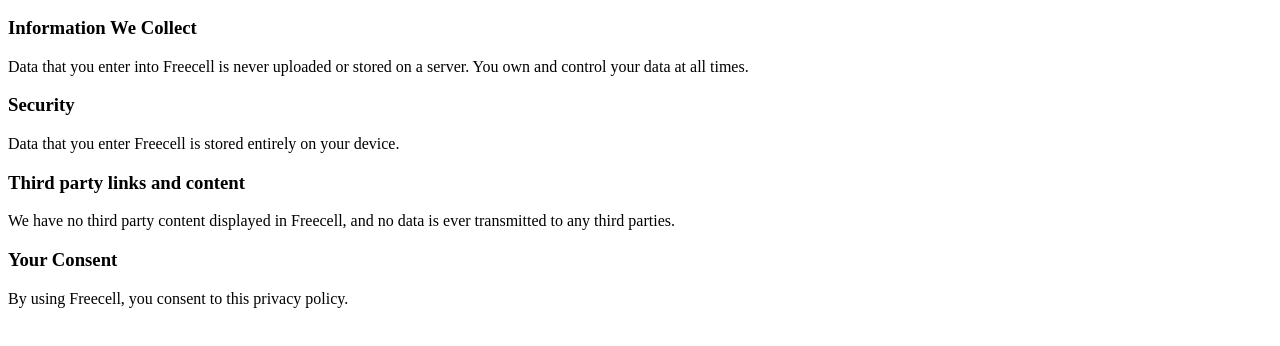
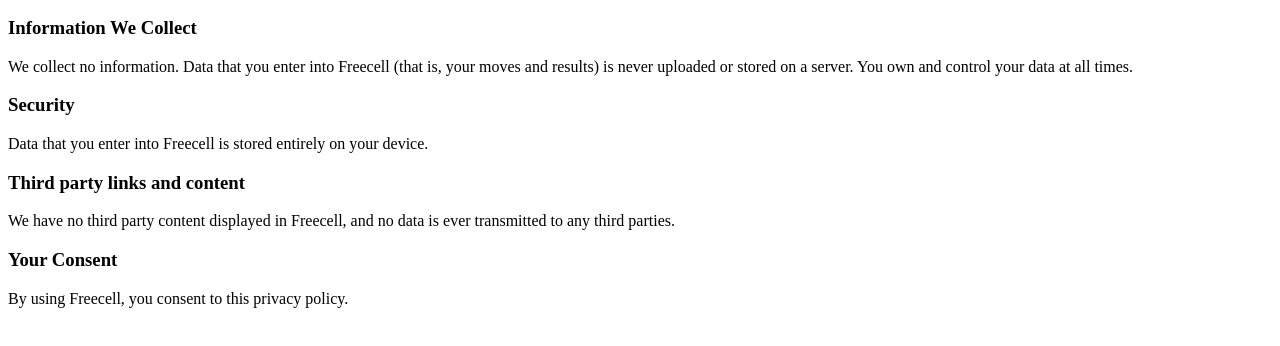
Before and after one commit to UberJason/UberJason.github.io, a plain HTML site: page Freecell/privacy.html in a window 1280 px wide. Shown: the part 50-396 px from the top of the page. Drawn offline with Linux system fonts and the light colour scheme.

Commit message:
Slightly updated copy

```diff
--- a/Freecell/privacy.html
+++ b/Freecell/privacy.html
@@ -13,11 +13,11 @@
 <p><h2>Privacy Policy</h2></p>
 
 <p><h3>Information We Collect</h3></p>
-<p>Data that you enter into Freecell is never uploaded or stored on a server. You own and control your data at all times.</p>
+<p>We collect no information. Data that you enter into Freecell (that is, your moves and results) is never uploaded or stored on a server. You own and control your data at all times.</p>
 
 
 <p><h3>Security</h3></p>
-<p>Data that you enter Freecell is stored entirely on your device.</p>
+<p>Data that you enter into Freecell is stored entirely on your device.</p>
 
 
 <p><h3>Third party links and content</h3></p>
```
Also changed, not shown: Freecell/support.html (+1 -1 lines).
